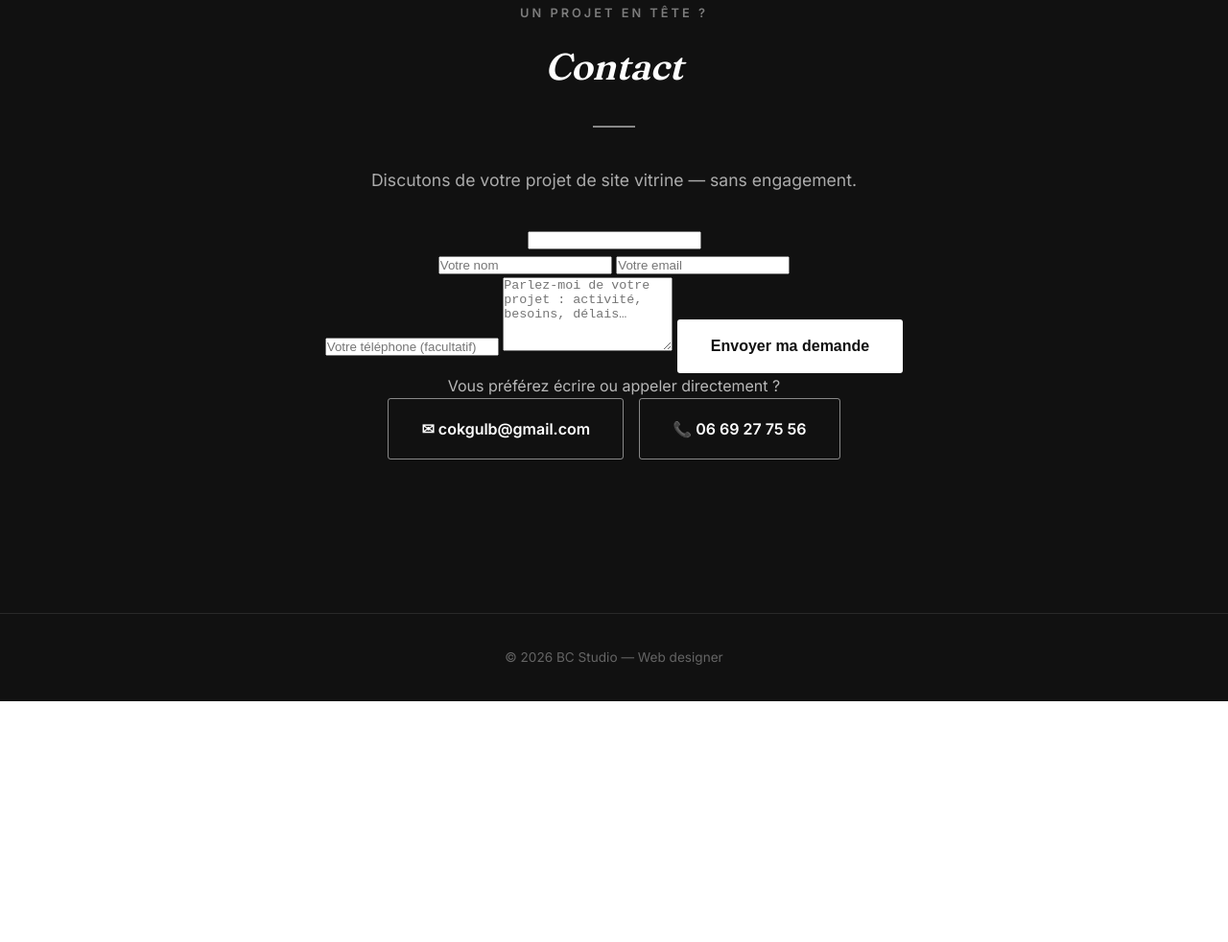
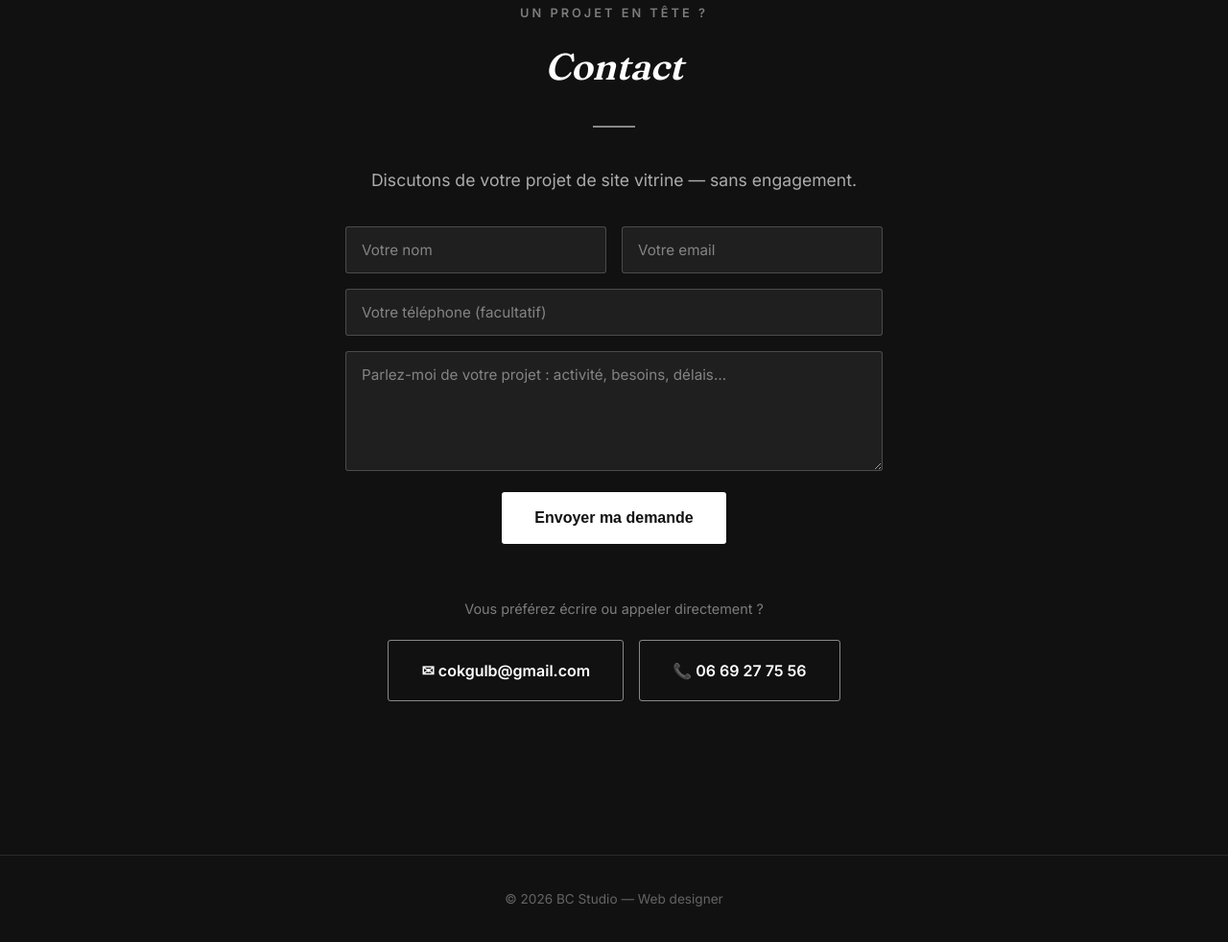
Before and after one commit to cokgulb-prog/bc-studio-site, a plain HTML site: page index.html in a window 1280 px wide. Shown: the part 4494-5476 px from the top of the page at 96% size. Before the commit the page ends 5225 px from the top, so only its background shows below. Drawn offline with Linux system fonts and the light colour scheme.

Commit message:
Style du formulaire de contact

```diff
--- a/css/style.css
+++ b/css/style.css
@@ -679,6 +679,67 @@ a {
   color: rgba(255,255,255,0.65);
   margin-bottom: 34px;
 }
+.contact-form {
+  max-width: 560px;
+  margin: 0 auto;
+  display: flex;
+  flex-direction: column;
+  gap: 16px;
+  text-align: left;
+}
+.contact-form .form-row {
+  display: flex;
+  gap: 16px;
+}
+.contact-form input,
+.contact-form textarea {
+  width: 100%;
+  padding: 14px 16px;
+  border: 1px solid rgba(255,255,255,0.2);
+  border-radius: 3px;
+  font-family: inherit;
+  font-size: 0.95rem;
+  color: var(--white);
+  background: rgba(255,255,255,0.06);
+}
+.contact-form input::placeholder,
+.contact-form textarea::placeholder {
+  color: rgba(255,255,255,0.45);
+}
+.contact-form input:focus,
+.contact-form textarea:focus {
+  outline: none;
+  border-color: rgba(255,255,255,0.6);
+}
+.contact-form textarea {
+  resize: vertical;
+}
+.contact-form button {
+  align-self: center;
+  margin-top: 6px;
+  border: none;
+  cursor: pointer;
+}
+.contact-form button:disabled {
+  opacity: 0.6;
+  cursor: wait;
+}
+.form-honey {
+  display: none !important;
+}
+.contact-block .form-confirmation {
+  max-width: 560px;
+  margin: 20px auto 0;
+}
+.form-confirmation.error {
+  background: #f6e3e3;
+  color: #7a1f1f;
+}
+.contact-alt {
+  margin: 56px 0 20px;
+  font-size: 0.9rem;
+  color: rgba(255,255,255,0.45);
+}
 .contact-actions {
   display: flex;
   gap: 16px;
@@ -727,7 +788,8 @@ a {
   .review-grid {
     grid-template-columns: 1fr;
   }
-  .review-form .form-row {
+  .review-form .form-row,
+  .contact-form .form-row {
     flex-direction: column;
   }
 }
```
